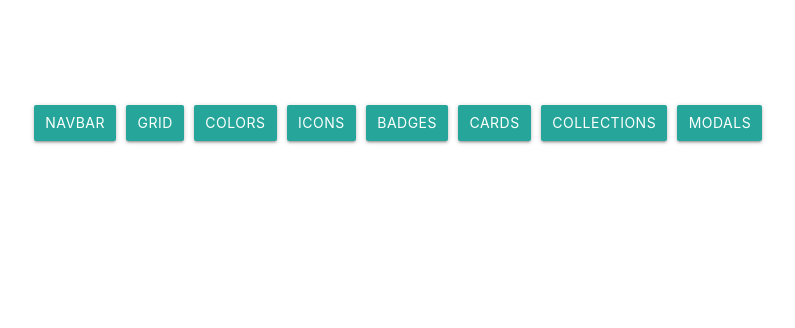
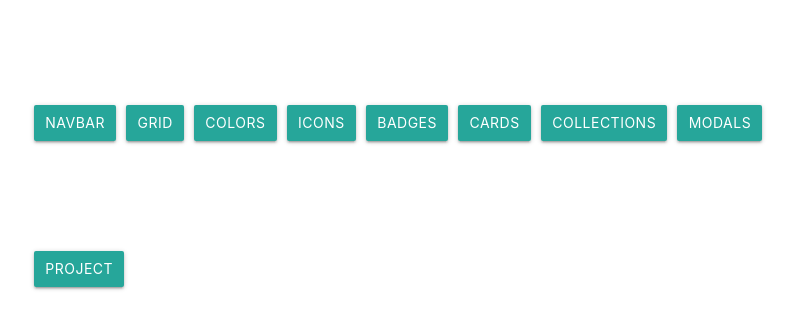
Before and after one commit to bechandrakant/materialize-css, a plain HTML site: page index.html in a window 1280 px wide. Shown: the whole page, without its empty margins (163-958 px from the left). Drawn offline with nearby package versions, Linux system fonts and the light colour scheme.

Commit message:
added project link

```diff
--- a/index.html
+++ b/index.html
@@ -29,6 +29,9 @@
         <div class="btn col"><a class="white-text" href="collections.html">Collections</a></div>
         <div class="btn col"><a class="white-text" href="modals.html">Modals</a></div>
       </div>
+      <div class="row">
+        <div class="btn col"><a class="white-text" href="project/index.html">Project</a></div>
+      </div>
     </div>
     <script src="https://code.jquery.com/jquery-3.5.1.min.js"></script>
     <!-- Compiled and minified JavaScript -->
```
